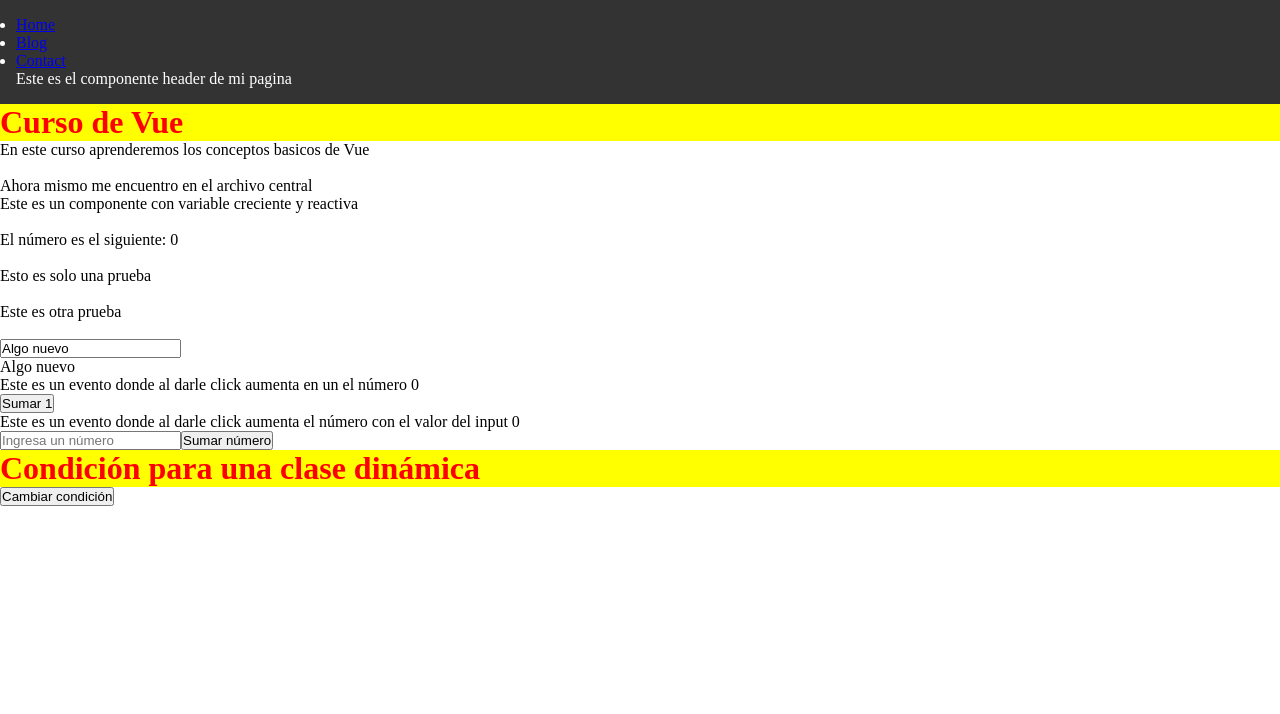
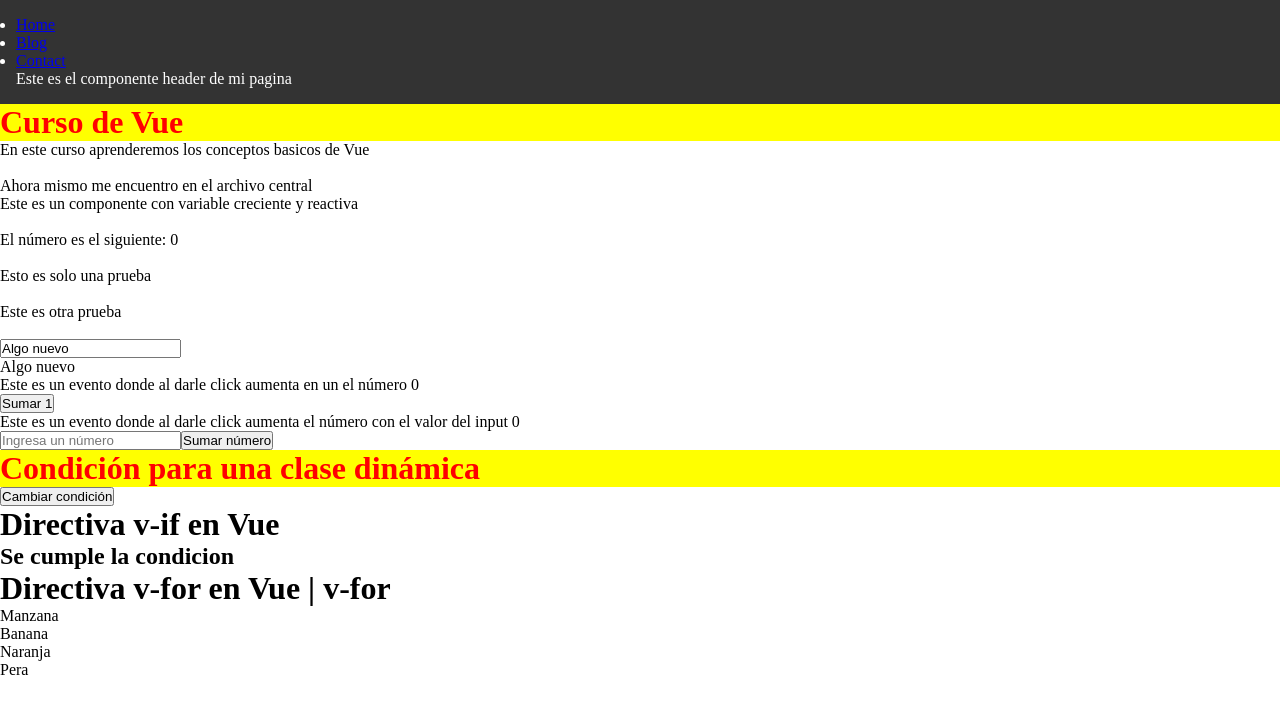
Before and after one commit to DevEnyer/Primer_Vue, a Vue app: page / in a window 1280 px wide. Shown: the top 714 px of the page. Built offline with nearby package versions, Linux system fonts and the light colour scheme.

Commit message:
add: Uso de directivas v-for y v-if

```diff
--- a/src/App.vue
+++ b/src/App.vue
@@ -3,6 +3,8 @@ import HeaderComponent from './components/HeaderComponent.vue';
 import VariableComponent from './components/VariableComponent.vue';
 import EventComponent from './components/EventComponent.vue';
 import classComponent from './components/classComponent.vue';
+import VifComponent from './components/VifComponent.vue';
+import VforComponent from './components/VforComponent.vue';
 
 
 </script>
@@ -17,6 +19,8 @@ import classComponent from './components/classComponent.vue';
   <VariableComponent />
   <EventComponent />
   <classComponent />
+  <VifComponent />
+  <VforComponent />
 </template>
 
 <style>
--- /dev/null
+++ b/src/components/VforComponent.vue
@@ -0,0 +1,16 @@
+<script setup>
+const items = ['Manzana', 'Banana', 'Naranja', 'Pera']
+</script>
+
+<template>
+    <h1>Directiva v-for en Vue | v-for </h1>
+    <div>
+        <p v-for="item in items" :key="item">{{ item }}</p>
+    </div>
+</template>
+
+<style scoped>
+h1 {
+    font-size: 2em;
+}
+</style>
--- /dev/null
+++ b/src/components/VifComponent.vue
@@ -0,0 +1,16 @@
+<script setup>
+
+const condition = true
+
+</script>
+
+<template>
+
+    <h1>Directiva v-if en Vue</h1>
+    <!-- De esta manera se usar la directiva V-if-->
+    <h2 v-if="condition">Se cumple la condicion</h2>
+    <h2 v-else>No se cumple la condicion</h2>
+
+</template>
+
+<style scoped></style>
```
